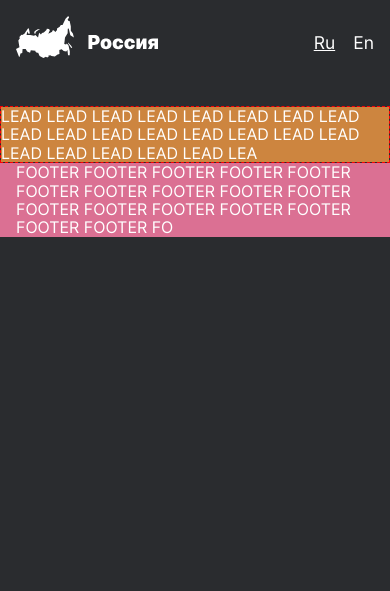
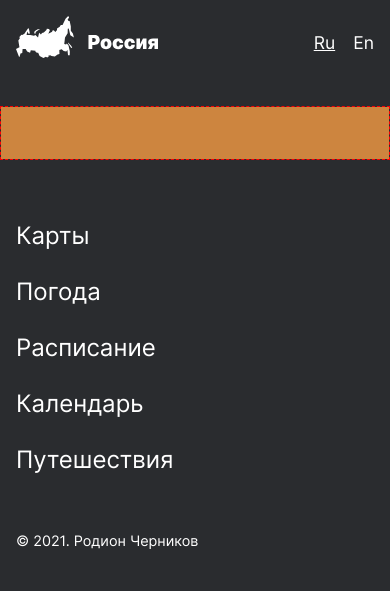
Before and after one commit to RoChernikov/russian-travel, a plain HTML site: page index.html in a window 390 px wide. Drawn offline with Linux system fonts and the light colour scheme; files whose address does not match are found by name.

Commit message:
Подвал готов

```diff
--- a/blocks/footer/__copyright/footer__copyright.css
+++ b/blocks/footer/__copyright/footer__copyright.css
@@ -0,0 +1,10 @@
+.footer__copyright {
+  font-size: 0.9em;
+  line-height: 1.1;
+}
+
+@media screen and (max-width: 767px) {
+  .footer__copyright {
+    line-height: 1.0;
+  }
+}
--- /dev/null
+++ b/blocks/footer/__item/footer__item.css
@@ -0,0 +1,17 @@
+.footer__item {
+  margin-right: 18px;
+}
+
+.footer__item:last-child {
+  margin-right: 0;
+}
+
+@media screen and (max-width: 767px) {
+  .footer__item {
+    margin-bottom: 32px;
+  }
+
+  .footer__item:last-child {
+    margin-bottom: 48px;
+  }
+}
--- /dev/null
+++ b/blocks/footer/__list/footer__list.css
@@ -0,0 +1,14 @@
+.footer__list {
+  display: flex;
+  font-size: 1rem;
+  line-height: 1.1;
+  min-height: 18px;
+}
+
+@media screen and (max-width: 767px) {
+  .footer__list {
+    flex-direction: column;
+    font-size: 1.5rem;
+    line-height: 1.0;
+  }
+}
--- a/blocks/footer/footer.css
+++ b/blocks/footer/footer.css
@@ -1,5 +1,12 @@
 .footer {
-  background-color: palevioletred;
-  min-height: 50px;
+  display: flex;
+  justify-content: space-between;
   transition: padding .2s linear;
+  height: fit-content;
 }
+
+@media screen and (max-width: 767px) {
+  .footer {
+    flex-direction: column;
+  }
+}
--- /dev/null
+++ b/blocks/page/__link/page__link.css
@@ -0,0 +1,9 @@
+.page__link {
+  color: #fff;
+  text-decoration: none;
+  transition: opacity .2s linear;
+}
+
+.page__link:hover {
+  opacity: 80%
+}
--- a/blocks/page/__section/_place/page__section_place_footer.css
+++ b/blocks/page/__section/_place/page__section_place_footer.css
@@ -0,0 +1,17 @@
+.page__section_place_footer {
+  box-sizing: border-box;
+  padding-top: 92px;
+  padding-bottom: 24px;
+}
+
+@media screen and (max-width: 1023px) {
+  .page__section_place_footer {
+    padding-top: 88px;
+  }
+}
+
+@media screen and (max-width: 767px) {
+  .page__section_place_footer {
+    padding-top: 64px;
+  }
+}
--- /dev/null
+++ b/blocks/page/__text/page__text.css
@@ -0,0 +1,4 @@
+.page__text {
+  padding: 0;
+  margin: 0;
+}
--- a/index.html
+++ b/index.html
@@ -16,14 +16,14 @@
   <header class="header page__section page__section_place_header">
     <div class="header__logo"></div>
     <ul class="header__lang-list page__list">
-      <li class="header__lang-item hover"><a href="#" class="header__lang-link header__lang-link_active">Ru</a></li>
-      <li class="header__lang-item hover"><a href="#" class="header__lang-link">En</a></li>
+      <li class="header__lang-item"><a href="#" class="header__lang-link header__lang-link_active page__link">Ru</a>
+      </li>
+      <li class="header__lang-item"><a href="#" class="header__lang-link page__link">En</a></li>
     </ul>
   </header>
   <!--Основное содержимое страницы-->
   <main class="content">
-    <section class="lead page__section page__section_place_lead">LEAD LEAD LEAD LEAD LEAD LEAD LEAD LEAD LEAD LEAD
-      LEAD LEAD LEAD LEAD LEAD LEAD LEAD LEAD LEAD LEAD LEAD LEA
+    <section class="lead page__section page__section_place_lead">
     </section>
     <!-- <section class="intro page__section" aria-label="Основная статья">
       <article class="content__article">INTRO INTRO INTRO INTRO INTRO INTRO INTRO INTRO INTRO INTRO INTR
@@ -36,8 +36,22 @@
     <section class="cover">COVER COVER COVER COVER COVER COVER COVER COVER COVER COVER </section> -->
   </main>
   <!--Подвал сайта-->
-  <footer class="footer page__section">FOOTER FOOTER FOOTER FOOTER FOOTER FOOTER FOOTER FOOTER FOOTER FOOTER
-    FOOTER FOOTER FOOTER FOOTER FOOTER FOOTER FOOTER FO
+  <footer class="footer page__section page__section_place_footer">
+    <nav class="footer__nav">
+      <ul class="footer__list page__list">
+        <li class="footer__item"><a href="https://yandex.ru/maps" target="blank"
+            class="footer__link page__link">Карты</a></li>
+        <li class="footer__item"><a href="https://yandex.ru/pogoda" target="blank"
+            class="footer__link page__link">Погода</a></li>
+        <li class="footer__item"><a href="https://rasp.yandex.ru" target="blank"
+            class="footer__link page__link">Расписание</a></li>
+        <li class="footer__item"><a href="https://calendar.yandex.ru" target="blank"
+            class="footer__link page__link">Календарь</a></li>
+        <li class="footer__item"><a href="https://travel.yandex.ru" target="blank"
+            class="footer__link page__link">Путешествия</a></li>
+      </ul>
+    </nav>
+    <p class="footer__copyright page__text">&copy; 2021. Родион Черников</p>
   </footer>
 </body>
 
--- a/pages/index.css
+++ b/pages/index.css
@@ -7,6 +7,8 @@
 @import url(../blocks/page/__section/_place/page__section_place_lead.css);
 @import url(../blocks/page/__section/_place/page__section_place_footer.css);
 @import url(../blocks/page/__list/page__list.css);
+@import url(../blocks/page/__link/page__link.css);
+@import url(../blocks/page//__text/page__text.css);
 @import url(../blocks/header/header.css);
 @import url(../blocks/header/__logo/header__logo.css);
 @import url(../blocks/header/__lang-list/header__lang-list.css);
@@ -39,5 +41,8 @@
 @import url(../blocks/cover/__subtitle/cover__subtitle.css);
 @import url(../blocks/cover/__background/cover__background.css);
 @import url(../blocks/footer/footer.css);
+@import url(../blocks/footer/__nav/footer__nav.css);
+@import url(../blocks/footer/__list/footer__list.css);
+@import url(../blocks/footer/__item/footer__item.css);
 @import url(../blocks/footer/__link/footer__link.css);
 @import url(../blocks/footer/__copyright/footer__copyright.css);
```
Also changed, not shown: blocks/footer/__nav/footer__nav.css (added).
